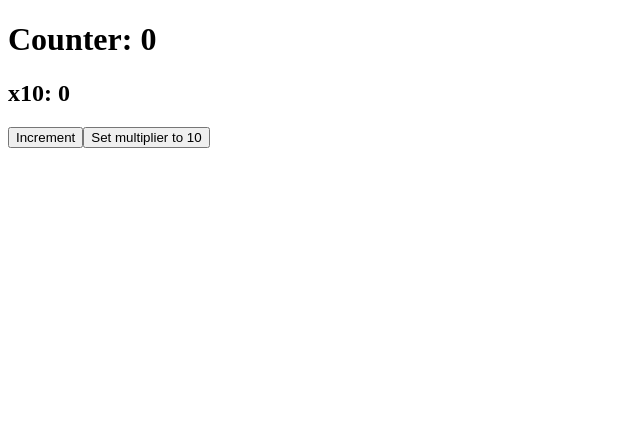
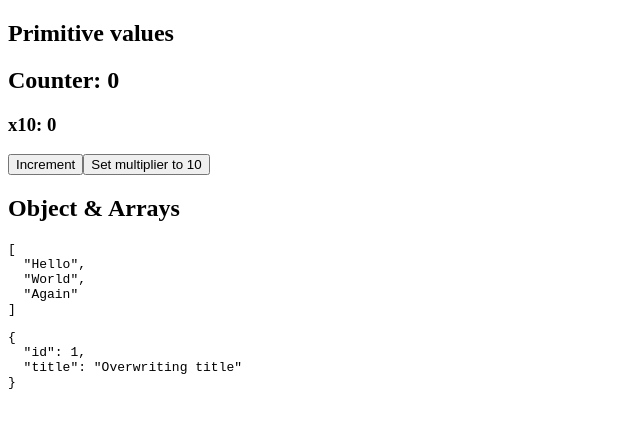
Before and after one commit to nncl/angular-signals, an Angular app: page / in a window 1280 px wide. Shown: the top 428 px of the page, without its empty margins (0-640 px from the left). Built offline with nearby package versions, Linux system fonts and the light colour scheme.

Commit message:
feat: Bings array and object signal variables

```diff
--- a/src/app/app.component.html
+++ b/src/app/app.component.html
@@ -1,6 +1,16 @@
-<h1>Counter: {{ counter() }}</h1>
-<h2>x10: {{ derivedCounter() }}</h2>
+<section>
+  <h1>Primitive values</h1>
+  <h2>Counter: {{ counter() }}</h2>
+  <h3>x10: {{ derivedCounter() }}</h3>
 
-<button type="button" (click)="increment()">Increment</button>
+  <button type="button" (click)="increment()">Increment</button>
 
-<button type="button" (click)="multiplier = 10">Set multiplier to 10</button>
+  <button type="button" (click)="multiplier = 10">Set multiplier to 10</button>
+</section>
+
+<section>
+  <h1>Object & Arrays</h1>
+
+  <pre>{{ list() | json }}</pre>
+  <pre>{{ object() | json }}</pre>
+</section>
--- a/src/app/app.component.ts
+++ b/src/app/app.component.ts
@@ -1,10 +1,11 @@
+import { JsonPipe } from '@angular/common';
 import { Component, computed, signal } from '@angular/core';
 import { RouterOutlet } from '@angular/router';
 
 @Component({
   selector: 'app-root',
   standalone: true,
-  imports: [RouterOutlet],
+  imports: [RouterOutlet, JsonPipe],
   templateUrl: './app.component.html',
   styleUrl: './app.component.css',
 })
@@ -21,8 +22,18 @@
     }
   });
 
+  list = signal(['Hello', 'World']);
+
+  object = signal({
+    id: 1,
+    title: 'Angular for Beginners',
+  });
+
   constructor() {
     console.log(`counter value: ${this.counter()}`);
+
+    this.list().push('Again');
+    this.object().title = 'Overwriting title';
   }
 
   increment() {
```
